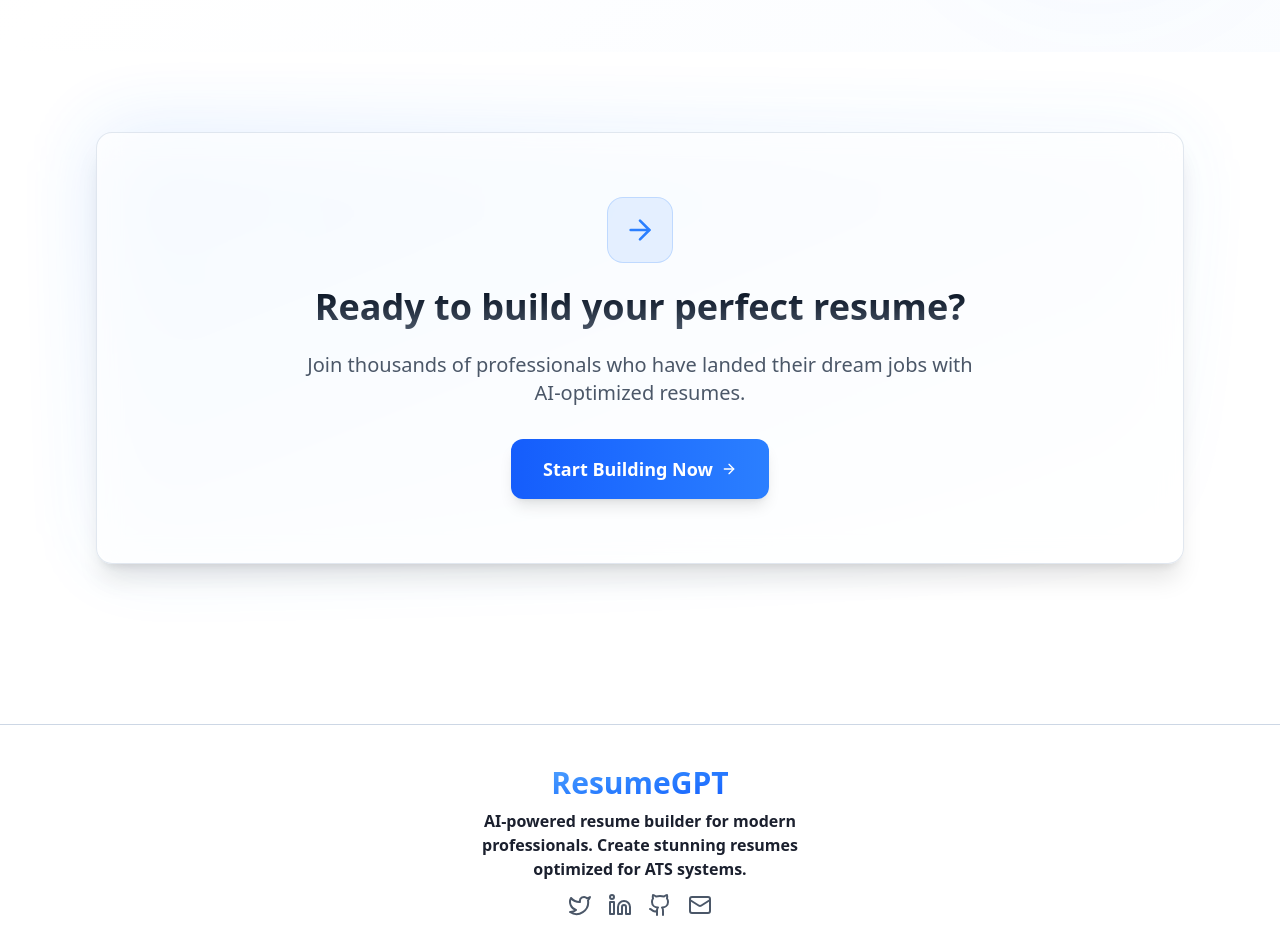
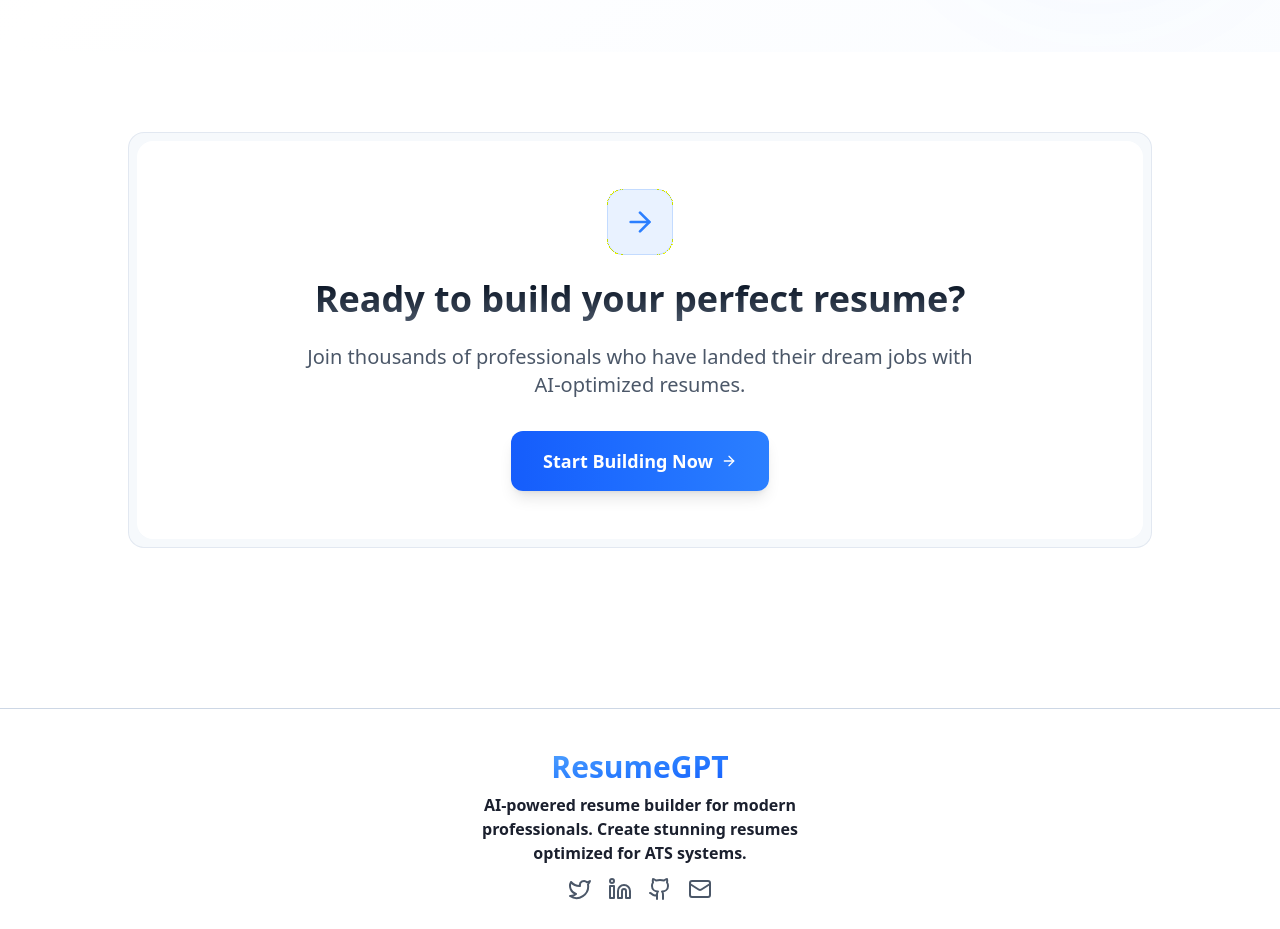
Before and after one commit to decodewithdeepak/resume-gpt, a Next.js app: page / in a window 1280 px wide. Shown: the part 5400-6329 px from the top of the page. Built offline with nearby package versions, Linux system fonts and the light colour scheme; no server answers.

Commit message:
Refactor FinalCTASection: Update layout and styling for CTA card, enhancing visual appeal and user interaction

```diff
--- a/components/home/FeaturesSection.tsx
+++ b/components/home/FeaturesSection.tsx
@@ -10,7 +10,6 @@
   Shield,
   Sparkles,
 } from 'lucide-react';
-// Removed framer-motion for no entry animation
 import { cn } from '@/lib/utils';
 
 const features = [
--- a/components/home/FinalCTASection.tsx
+++ b/components/home/FinalCTASection.tsx
@@ -36,9 +36,14 @@
     <section className="py-20 relative">
       <div className="max-w-6xl mx-auto px-6 lg:px-8 text-center">
         <div className="relative flex justify-center items-center">
+          {/* CTA Card with Feature Card Design */}
+          <div className="bg-muted/30 hover:bg-muted/50 transition-all duration-700 rounded-2xl p-2 group relative overflow-hidden border border-border/50 w-full max-w-5xl">
+            <div className="rounded-2xl bg-card backdrop-blur-xs h-full transition-all duration-700 relative overflow-hidden w-full p-6 md:p-12 flex flex-col items-center justify-center">
               {/* Animated gradient background */}
-          <div className="absolute inset-0 bg-linear-to-br from-blue-500/20 via-blue-400/10 to-blue-300/0 rounded-2xl blur-2xl opacity-80 group-hover:opacity-100 transition-all duration-700"></div>
-          <div className="relative bg-card/70 backdrop-blur-md border border-border/60 rounded-2xl p-10 md:p-16 shadow-xl flex flex-col items-center justify-center w-full mx-auto">
+              <div className="absolute -bottom-40 left-[50%] translate-x-[-50%] group-hover:opacity-100 opacity-0 z-1 bg-linear-to-t from-blue-500/10 to-blue-300/20 blur-[6em] rounded-xl transition-all duration-700 ease-out w-40 md:w-120 h-80 md:h-120 rotate-12" />
+
+              {/* Content */}
+              <div className="relative z-10 w-full">
                 <div className="flex flex-col items-center gap-4 mb-6">
                   <div className="p-4 rounded-2xl bg-blue-500/10 border border-blue-500/20 flex items-center justify-center mb-2">
                     <ArrowRight className="h-8 w-8 text-blue-500" />
@@ -74,6 +79,8 @@
               </div>
             </div>
           </div>
+        </div>
+      </div>
     </section>
   );
 }
```
Lines whose indentation alone changed are shown as unchanged.
